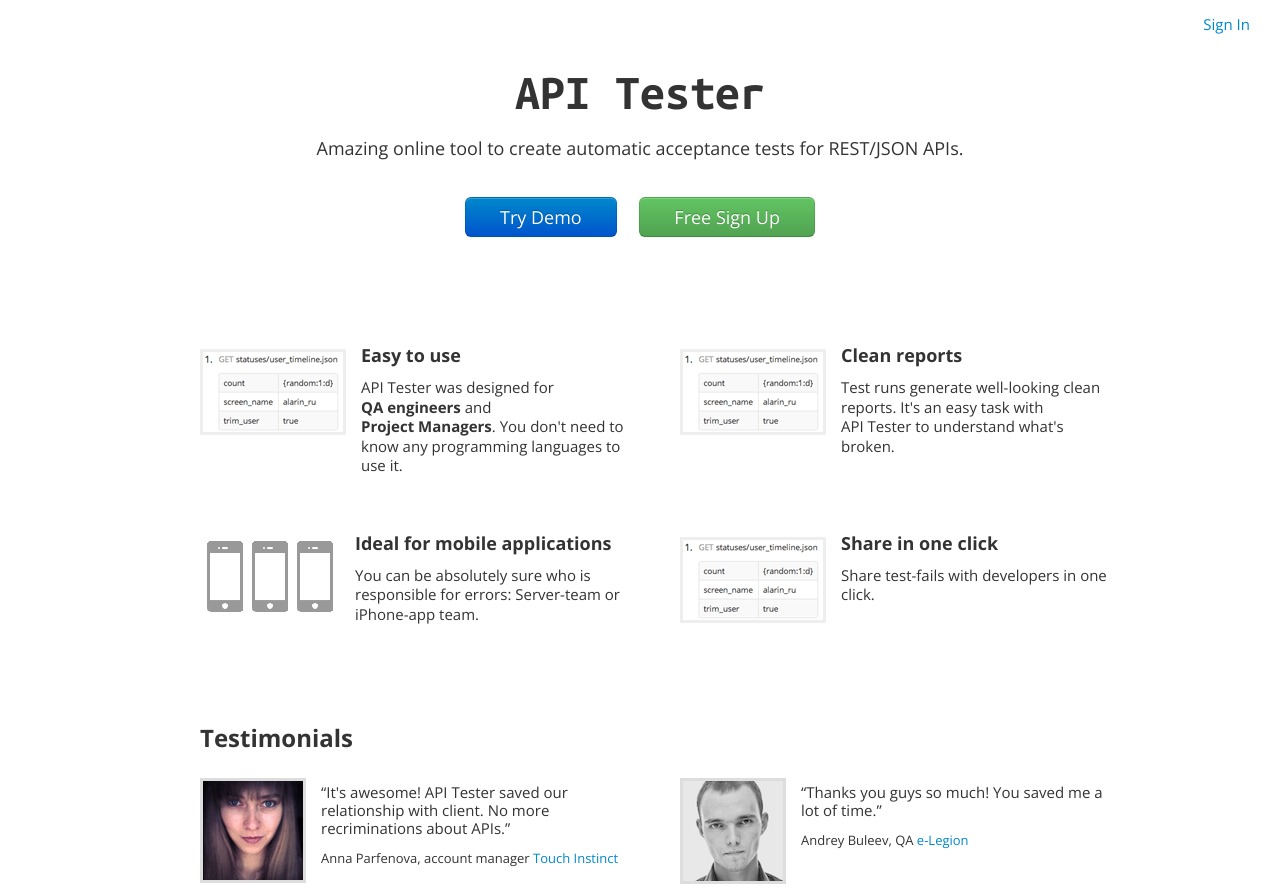
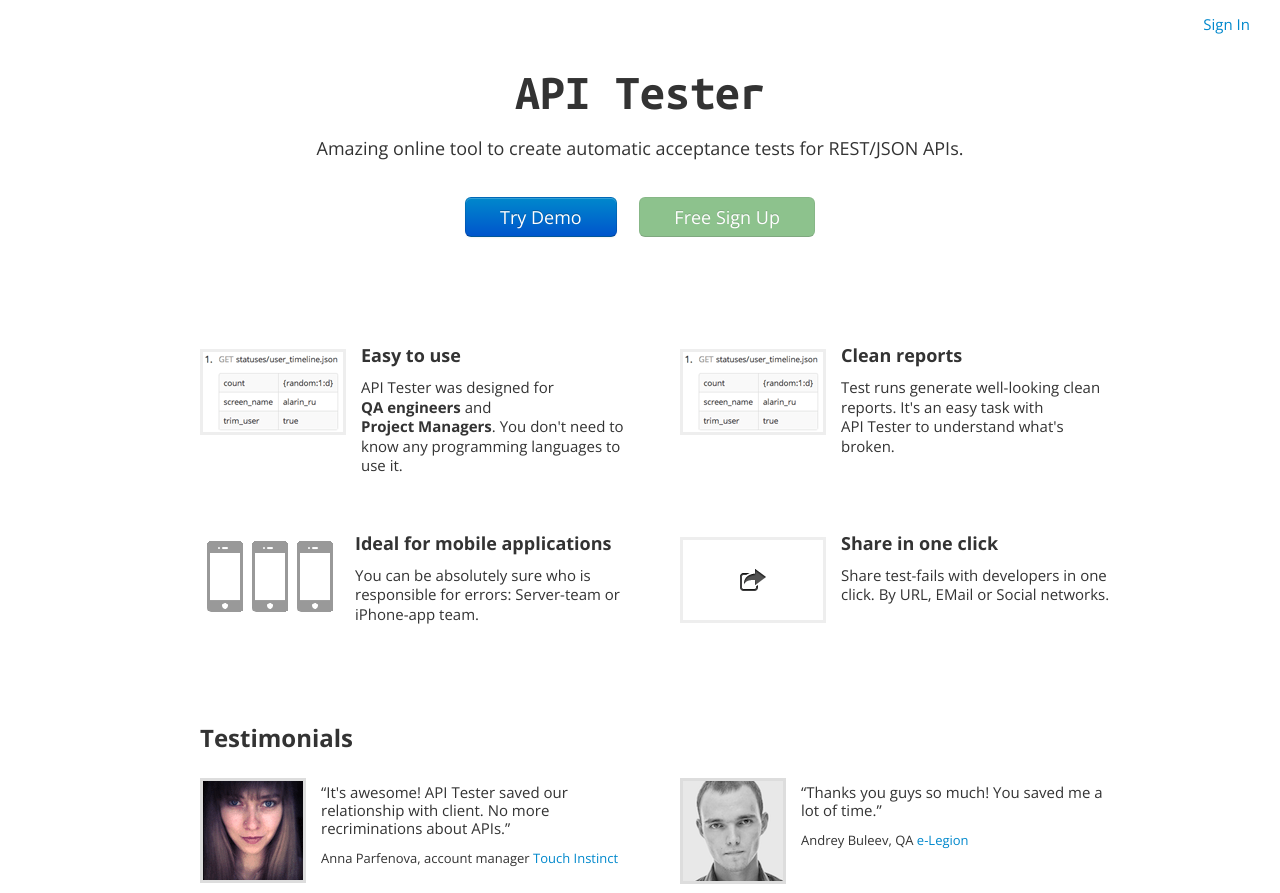
Before and after one commit to elegion/djangodash2012, a Django app: page / in a window 1280 px wide. Shown: the top 893 px of the page. Run offline with Django 3.2, Linux system fonts and the light colour scheme; parts of the project's set-up code (start-up, migrations or seed data) failed here and were passed over; some libraries are stand-ins or nearby versions.

Commit message:
share img on main page

```diff
--- a/my_static/css/main.css
+++ b/my_static/css/main.css
@@ -62,6 +62,10 @@
     }
     .marketing3 img {
         border: none;
+    }
+    .marketing4 img {
+        width: 140px;
+        height: 80px;
     }
 
 .testimonials {
--- a/templates/fortuitus/fcore/home.html
+++ b/templates/fortuitus/fcore/home.html
@@ -9,7 +9,10 @@
     <p class="actions">
       <a href="{% url demo %}" class="btn btn-large btn-primary">Try Demo</a>
       {% if not user.is_authenticated %}
-        <a href="{% url signup %}" class="btn btn-large btn-success">Free Sign Up</a>
+        <a href="{% url signup %}" class="btn btn-large btn-success"
+           disabled="disabled" onclick="alert('Hey guys, we have only 48 hours!'); return false;">
+          Free Sign Up
+        </a>
       {% endif %}
     </p>
   </header>
@@ -64,12 +67,12 @@
         </p>
       </div>
 
-      <div class="span6 item">
+      <div class="span6 item marketing4">
         <!-- TODO big image on click -->
-        <img src="{{ STATIC_URL }}imgs/marketing_1.png" />
+        <img src="{{ STATIC_URL }}imgs/share.png" />
         <h3>Share in one click</h3>
         <p>
-          Share test-fails with developers in one click.
+          Share test-fails with developers in one click. By URL, EMail or Social networks.
         </p>
       </div>
     </div>
```
Also changed, not shown: my_static/imgs/share.png (added).
